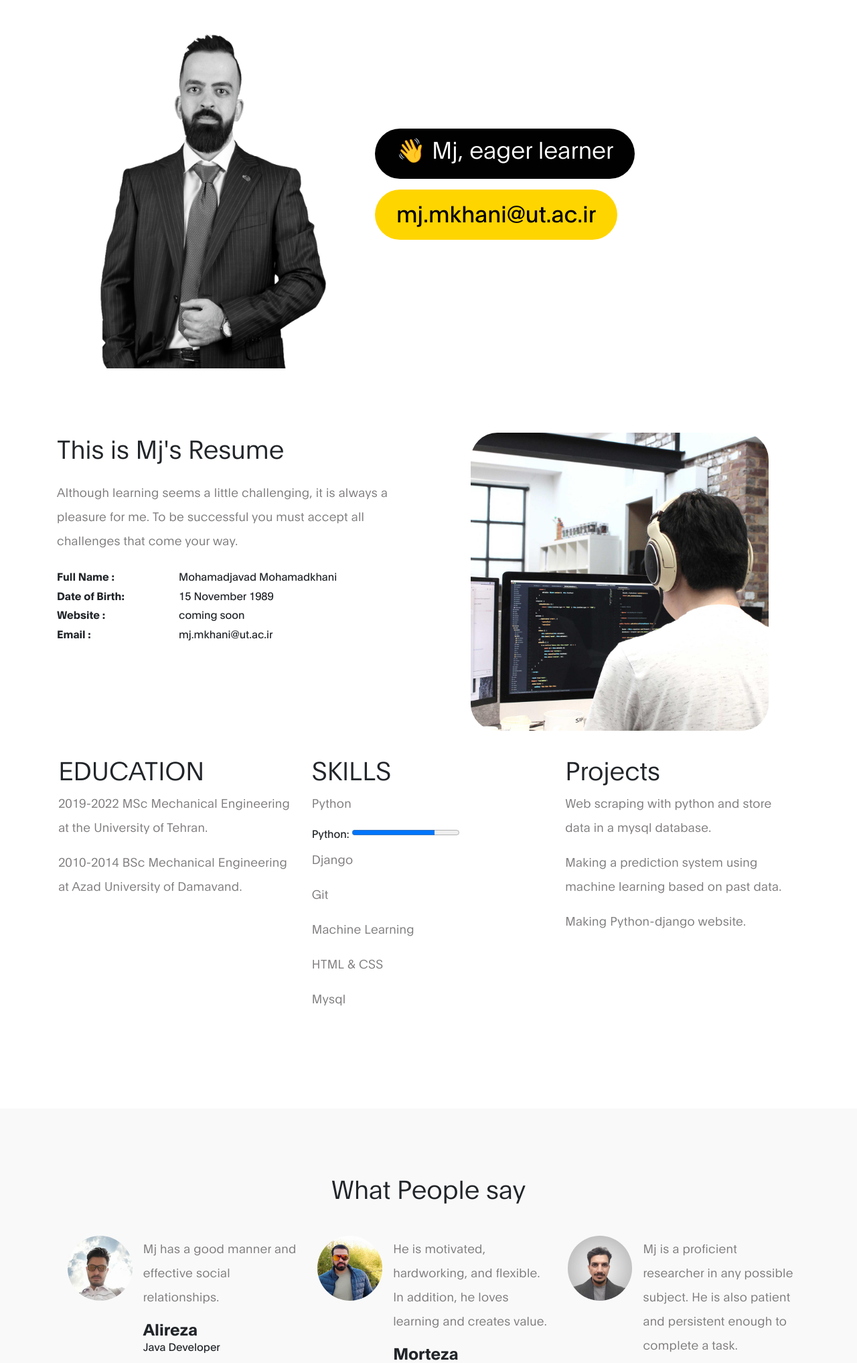
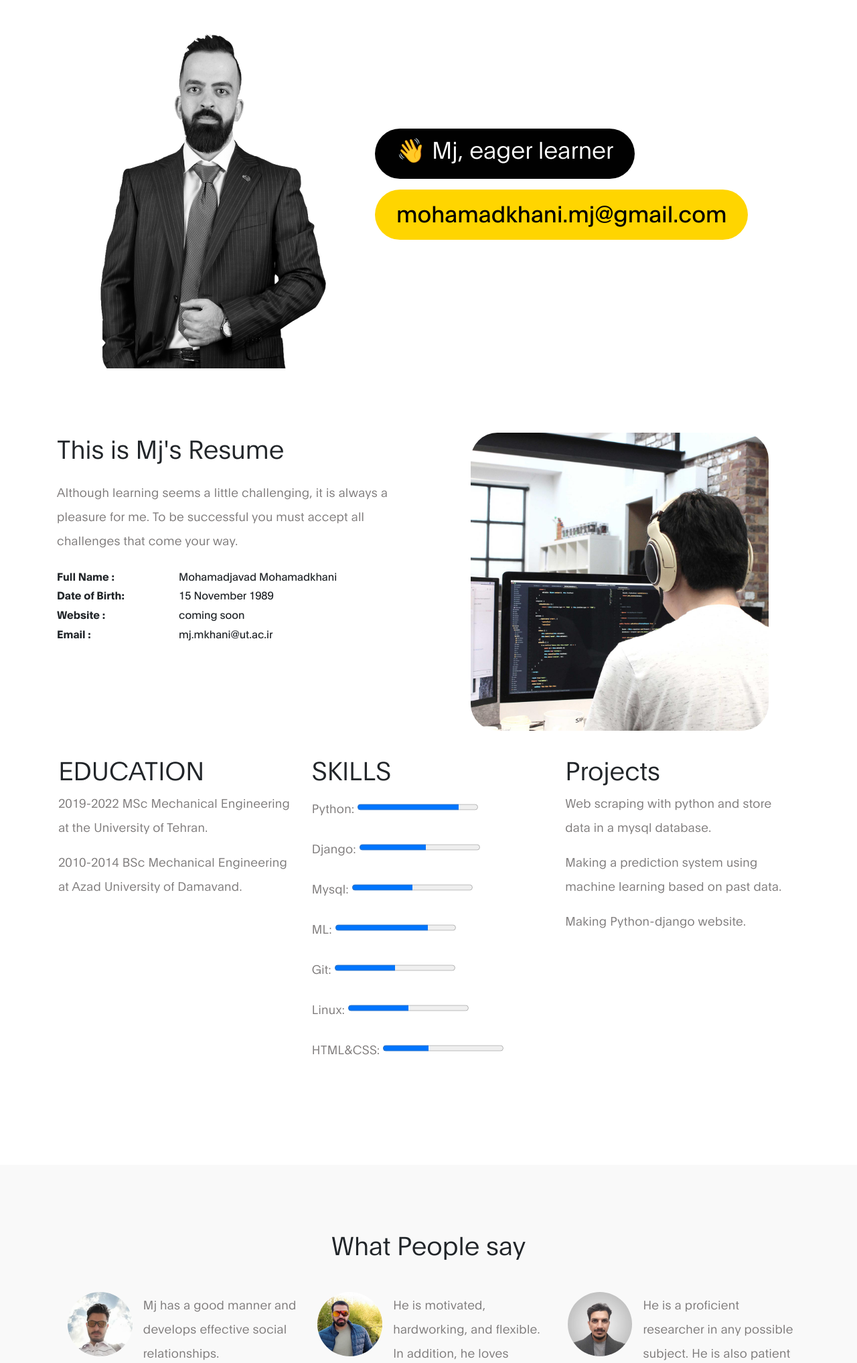
Before and after one commit to mjmkh/resume-mjmk, a Django app: page / in a window 1280 px wide. Shown: the top 2035 px of the page at 67% size. Run offline with Django 3.2, Linux system fonts and the light colour scheme; some libraries are stand-ins or nearby versions.

Commit message:
index file updated

```diff
--- a/myresume/settings.py
+++ b/myresume/settings.py
@@ -11,7 +11,7 @@ BASE_DIR = Path(__file__).resolve().parent.parent
 SECRET_KEY = 'django-insecure-7v&((+8m*oc6@-)c0h32-vv7^w$g92p4t%*)s1p!=3)r=*c=yw'
 
 # SECURITY WARNING: don't run with debug turned on in production!
-DEBUG = False
+DEBUG = True
 
 ALLOWED_HOSTS = ['mj-resume.herokuapp.com', '127.0.0.1']
 
--- a/template/website/index.html
+++ b/template/website/index.html
@@ -83,7 +83,7 @@ Tooplate 2120 Mj Resume
                             <h1 class="hero-title">👋 Mj, eager learner</h1>
 
                             <a href="#" class="email-link">
-                                mj.mkhani@ut.ac.ir
+                                mohamadkhani.mj@gmail.com
                             </a>
 
                         </div>
@@ -128,15 +128,21 @@ Tooplate 2120 Mj Resume
                 </div>
                 <div class="col-lg-4 col-md-4 col-12">
                 <h3>SKILLS</h3>
-                <p>Python</p>
-                <label for="file">Python:</label>
-                <progress id="file" value="77" max="100"> 77% </progress>
-                <p>Django</p>
-                <p>Git</p>
-                <p>Machine Learning</p>
-                <p>HTML & CSS</p>
-                <p>Mysql</p>
-
+                <p></p>
+                <p><label for="file">Python:</label>
+                <progress id="file" value="84" max="100"> 84% </progress></p>
+                <p><label for="file">Django:</label>
+                <progress id="file" value="55" max="100"> 55% </progress></p>
+                <p><label for="file">Mysql:</label>
+                <progress id="file" value="50" max="100"> 50% </progress></p>
+                <p><label for="file">ML:</label>
+                <progress id="file" value="77" max="100"> 77% </progress></p>
+                <p><label for="file">Git:</label>
+                <progress id="file" value="50" max="100"> 50% </progress></p>
+                <p><label for="file">Linux:</label>
+                <progress id="file" value="50" max="100"> 50% </progress></p>
+                <p><label for="file">HTML&CSS:</label>
+                <progress id="file" value="38" max="100"> 38% </progress></p>
                 </div>
                 <div class="col-lg-4 col-md-4 col-12">
                 <h3>Projects</h3>
@@ -165,7 +171,7 @@ Tooplate 2120 Mj Resume
                                     </div>
 
                                     <div class="testimonials-info">
-                                        <p>Mj has a good manner and effective social relationships.</p>
+                                        <p>Mj has a good manner and develops effective social relationships.</p>
 
                                         <h6 class="mb-0">Alireza</h6>
                                         <span>Java Developer</span>
@@ -195,7 +201,7 @@ Tooplate 2120 Mj Resume
                                     </div>
 
                                     <div class="testimonials-info">
-                                        <p>Mj is a proficient researcher in any possible subject. He is also patient and persistent enough to complete a task.</p>
+                                        <p>He is a proficient researcher in any possible subject. He is also patient and persistent enough to complete a task.</p>
 
                                         <h6 class="mb-0">Maysam</h6>
                                         <span>UI/UX Designer</span>
@@ -251,9 +257,14 @@ Tooplate 2120 Mj Resume
                         </div>
                         <div id="collapseOne" class="collapse show" aria-labelledby="headingOne" data-parent="#accordionExample">
                           <div class="card-body">
-                            <p>English (Proficiency)</p>
-                            <p>Persian (Native)</p>
-                            <p>Turkish (Basic Understading)</p>
+                            <p><label for="file">English:</label>
+                              <progress id="file" value="90" max="100"> 90% </progress></p>
+                            <p><label for="file">Persian:</label>
+                              <progress id="file" value="100" max="100"> 100% </progress></p>
+                            <p><label for="file">Turkish:</label>
+                              <progress id="file" value="44" max="100"> 44% </progress></p>
+                            <p><label for="file">Italian:</label>
+                              <progress id="file" value="11" max="100"> 11% </progress></p>
                           </div>
                         </div>
                       </div>
@@ -369,7 +380,7 @@ Tooplate 2120 Mj Resume
 
                 <p>
                     <a href="#">
-                        mj.mkhani8@gmail.com
+                        mohamadkhani.mj@gmail.com
                     <i class="fas fa-arrow-right custom-icon"></i>
                     </a>
                 </p>
```
Also changed, not shown: statics/images/IMG_8218 copy 2.png, 1 other file.
